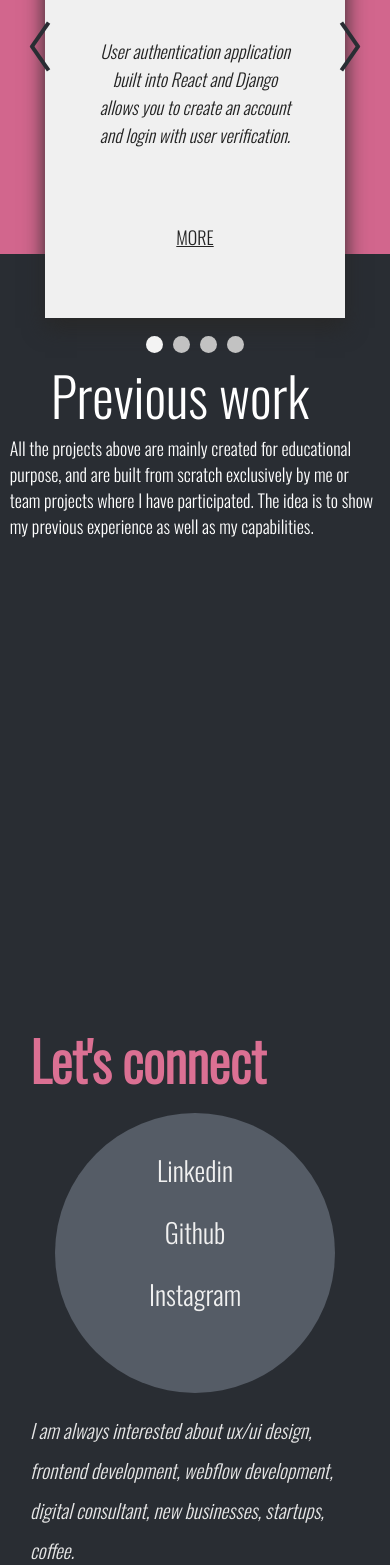
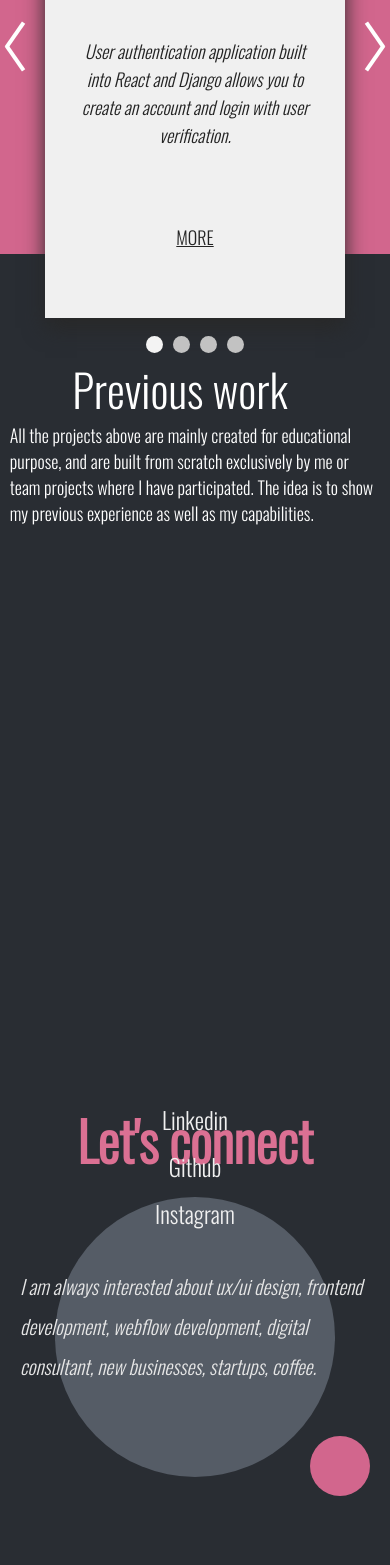
Before and after one commit to martinstojmenovski/Portfolio, a React (Create React App) app: page / in a window 390 px wide. Shown: the part 2470-4035 px from the top of the page. Built offline with nearby package versions, Linux system fonts and the light colour scheme.

Commit message:
image slider dots change color when clicked

```diff
--- a/src/Components/Home.css
+++ b/src/Components/Home.css
@@ -15,7 +15,7 @@
   width: 230px;
   height: 130%;
   background: #d2668d;
-  top: 25%;
+  top: 15%;
 }
 
 .brand-statement {
--- a/src/Components/Project.js
+++ b/src/Components/Project.js
@@ -2,11 +2,13 @@
 import { useState } from "react"
 import "./project.css"
 import images from "./projectsText"
-import { FaBeer } from 'react-icons/fa';
+import projectsText from "./projectsText"
 
-function Project({ project }) {
+function Project({ project, projectsText }) {
+  console.log(projectsText)
   // useState declared to change index of an array slider.
   const [currentIndex, setCurrentIndex] = useState(0)
+
 
   // function to change previous index of the slider.
   const goToPrevious = () => {
--- a/src/Components/about.css
+++ b/src/Components/about.css
@@ -7,28 +7,27 @@
 
 .about h1 {
     flex: 1;
-    font-size: 5rem;
+    font-size: 3rem;
     position: relative;
     top: 10vh;
     text-align: left;
     color: palevioletred;
-    /* left:30px; */
 }
 
 .about ul {
     position: relative;
-    top: 40vh;
+    top: 33vh;
     text-align: center;
     padding: 0 80px 0 10px;
 }
 
 .about .aboutme {
-    padding: 70px 40px 40px 40px;
+    padding: 60px 30px 30px 30px;
     background-color: white;
     position: relative;
-    width: 450px;
-    height: 60%;
-    top: 35vh;
+    width: 400px;
+    height: 430px;
+    top: 23vh;
     display: flex;
     flex-direction: column;
     justify-content: space-between;
@@ -50,7 +49,7 @@
 .about ul li {
     list-style: none;
     padding: 15px 0;
-    font-size: 1.7rem;
+    font-size: 1.3rem;
     font-weight: 700;
 }
 
--- a/src/Components/project.css
+++ b/src/Components/project.css
@@ -38,7 +38,7 @@
   text-align: end;
   color: white;
   padding-right: 30px;
-  font-size: 3rem;
+  font-size: 2.5rem;
 }
 
 .descriptions .description-article {
@@ -289,13 +289,7 @@
   }
 
 }
-@media screen and (max-width: 560px) {
-  .left-arrow span,
-.right-arrow span{
-  background-color: #292d33;
-}
-}
-@media screen and (max-width: 480px) {
+@media screen and (max-width: 550px) {
   .container1,
   .container2,
   .container3,
@@ -307,30 +301,35 @@
     width: 300px;
     height: 450px;
   }
-  .left-arrow span,
-  .right-arrow span{
-    background-color: #eae9e9;
+}
+
+@media screen and (max-width: 413px) {
+  /*  */
+.left-arrow {
+  left:0;
+  padding: 25px 25px 25px 0;
+}
+.right-arrow {
+  right:0;
+  padding: 25px 0 25px 25px;
+}
+
+}
+@media screen and (max-width: 355px) {
+  .left-arrow {
+    left: 7%;
   }
-}
-@media screen and (max-width: 413px) {
-  .left-arrow span,
-.right-arrow span{
-  background-color: #292d33;
-}
-.project1,
+  .right-arrow {
+    right:7%;
+  }
+  .project1,
 .project2,
 .project3,
 .project4 {
   padding: 30px 50px;
 }
+.left-arrow span,
+.right-arrow span{
+  background-color: #4e4e4e;
 }
-@media screen and (max-width: 340px) {
-  .left-arrow {
-    left: 5%;
-    padding: 0;
-  }
-  .right-arrow {
-    right: 5%;
-    padding:0;
-  }
 }
--- a/src/Components/skills.css
+++ b/src/Components/skills.css
@@ -8,20 +8,19 @@ main {
 }
 
 main h1 {
-    font-size: 6rem;
+    font-size: 3rem;
     color: palevioletred;
     position: relative;
-    top: 10vh;
-    text-align: left;
-    padding: 30px;
+    top: 18vh;
+    text-align: center;
 }
 
 main .last-words {
-    padding: 70px 50px 50px 50px;
+    padding: 50px 30px 30px 30px;
     background-color: white;
     position: relative;
-    width: 350px;
-    height: 500px;
+    width: 300px;
+    height: 400px;
     top: 30vh;
     display: flex;
     flex-direction: column;
@@ -38,12 +37,11 @@ main .dot {
 .big-dot {
     position: relative;
     background: #555c66;
-    width: 500px;
-    height: 500px;
+    width: 400px;
+    height: 400px;
     border-radius: 100%;
-    top: 10vh;
-    margin: auto 0 0 auto;
-    left: 30px;
+    top: 20vh;
+    margin:0 auto;
 }
 
 .last-words p {
@@ -56,7 +54,8 @@ main ul li {
     list-style: none;
     color: rgb(240, 240, 240);
     padding: 20px 0;
-    font-size: 2.5rem;
+    font-size: 1.5rem;
+
 }
 
 main div ul {
@@ -64,6 +63,7 @@ main div ul {
     top: 35vh;
     left: -10ch;
     text-align: center;
+
 }
 
 footer {
@@ -104,7 +104,7 @@ main a:hover::after {
 }
 
 
-@media screen and (max-width: 1200px) {
+/* @media screen and (max-width: 1200px) {
     main h1 {
         font-size: 5rem;
     }
@@ -113,9 +113,9 @@ main a:hover::after {
 
     }
 
-}
+} */
 
-@media screen and (max-width: 1024px) {
+/* @media screen and (max-width: 1024px) {
     main h1 {
         font-size: 4rem;
         top:15vh;
@@ -140,74 +140,60 @@ main a:hover::after {
     main ul li {
         font-size: 1.5rem;
     }
-}
+} */
 
 @media screen and (max-width: 768px) {
     main {
         display: block;
     }
     main h1 {
-        top:4vh;
-        font-size: 4rem;
+        top:18vh;
     }
     .big-dot {
-        margin:1px;
+        margin: 0 auto;
         width: 350px;
         height: 350px;
-        left: 30px;
-        top:0;
     }
     main div ul {
-        top: -40vh;
-        text-align: right;
+        top: -35vh;
+        left: 0;
     }
     main .last-words {
-        top: -28vh;
+        top: -40vh;
         left: 0;
-        padding: 50px 30px 30px 30px;
-        width: 400px;
-        height: 300px;
+        padding: 70px 20px 20px 20px;
+        width: 350px;
+        height: 320px;
         margin: auto;
         background-color: transparent;
     }
     main ul li {
-        padding: 10px 0;
-        font-size: 1.5rem;
+        padding: 5px 0;
+        font-size: 1.3rem;
     }
     .last-words p {
-        line-height: 40px;
-        font-size: 1.1rem;
-        font-style: italic;
         color: rgb(230, 230, 230);
     }
 
 }
 
 @media screen and (max-width: 480px) {
-    main h1 {
-        top:5vh;
-        font-size: 3rem;
-    }
-
     .big-dot {
-        margin:auto;
         width: 280px;
         height: 280px;
-        top: 3vh;
-        left: 0;
     }
     main div ul {
-        top: -27vh;
-        margin: auto;
-        text-align: center;
-        left: 0;
+        top: -25vh;
+        /* margin: auto; */
+        /* text-align: center;
+        left: 0;  */
     }
     main .last-words {
-        top: -23vh;
-        padding: 50px 30px 30px 30px;
+        top: -30vh;
+        /* padding: 50px 30px 30px 30px; */
         width: fit-content;
-        height: 350px;
-        margin: auto;
+        height: 320px;
+        /* margin: auto; */
     }
 }
 
```
Also changed, not shown: src/Components/projectsText.js (line endings or trailing spaces).
